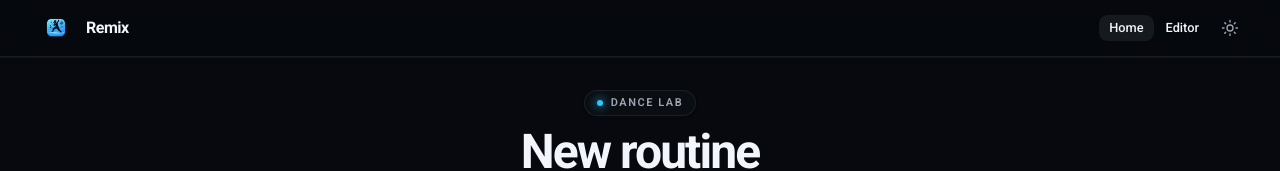
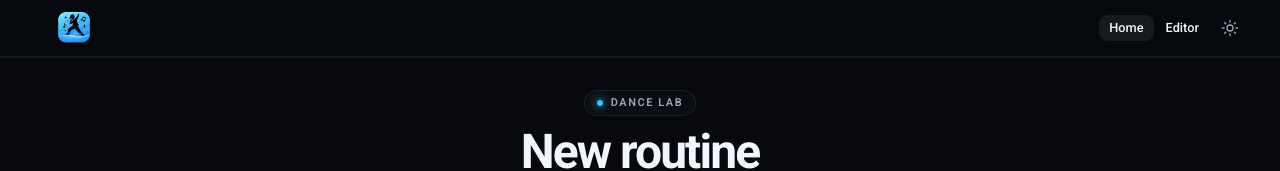
Before and after one commit to nnadozi/HooHacks-2026, a Next.js app in the folder frontend/: page / in a window 1280 px wide. Shown: the top 171 px of the page. Built offline with nearby package versions, Linux system fonts and the light colour scheme; no server answers.

Commit message:
logo fix

```diff
--- a/frontend/src/components/AppHeader.tsx
+++ b/frontend/src/components/AppHeader.tsx
@@ -20,19 +20,16 @@ export default function AppHeader() {
       <div className="flex h-14 w-full items-center justify-between gap-4 px-4 sm:px-8">
         <Link
           href="/"
-          className="flex shrink-0 items-center gap-1.5 outline-none transition-opacity hover:opacity-90 focus-visible:ring-2 focus-visible:ring-ring focus-visible:ring-offset-0"
+          className="flex shrink-0 items-center gap-0 outline-none transition-opacity hover:opacity-90 focus-visible:ring-2 focus-visible:ring-ring focus-visible:ring-offset-0"
         >
           <img
             src="/logo.png"
             alt=""
-            width={48}
-            height={32}
+
+            height={130}
             decoding="async"
-            className="block h-8 w-auto max-h-8 shrink-0 object-contain"
+            className="block h-14 w-auto max-h-14 shrink-0 object-contain"
           />
-          <span className="font-heading text-base font-bold tracking-[-0.03em] text-foreground">
-            Remix
-          </span>
         </Link>
         <div className="flex shrink-0 items-center gap-0.5">
           <nav className="flex items-center" aria-label="Main">
```
